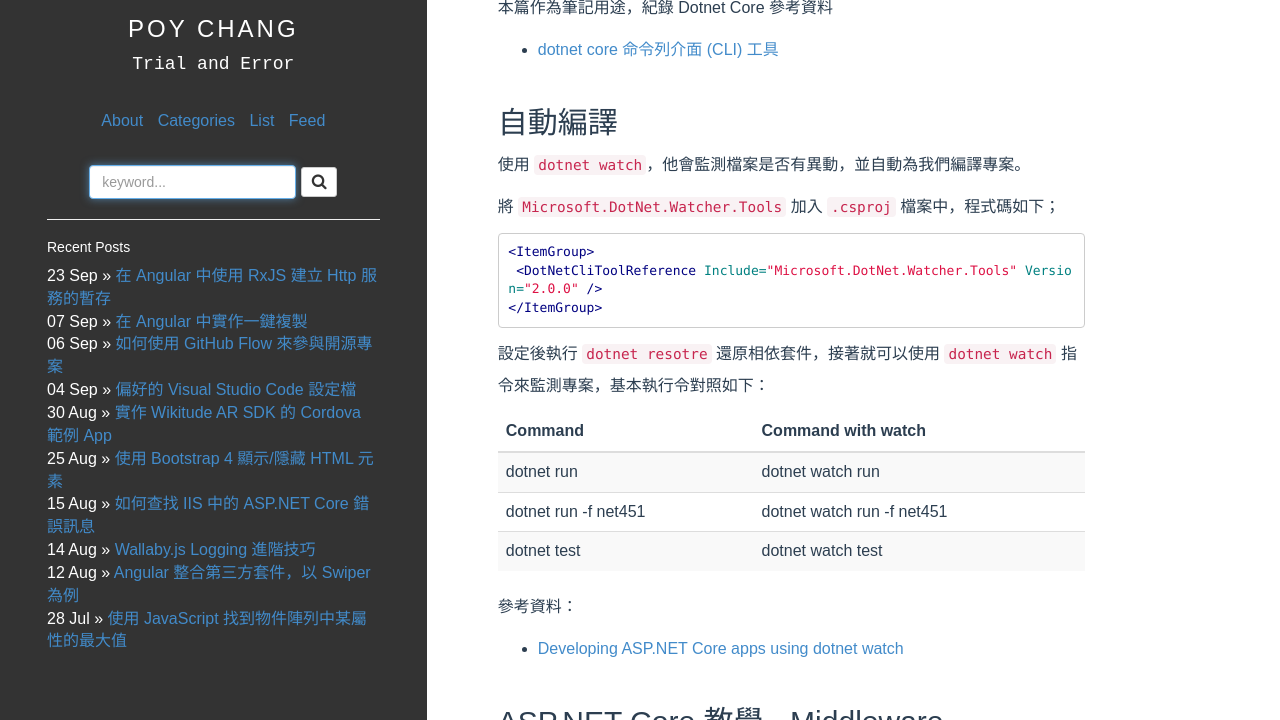
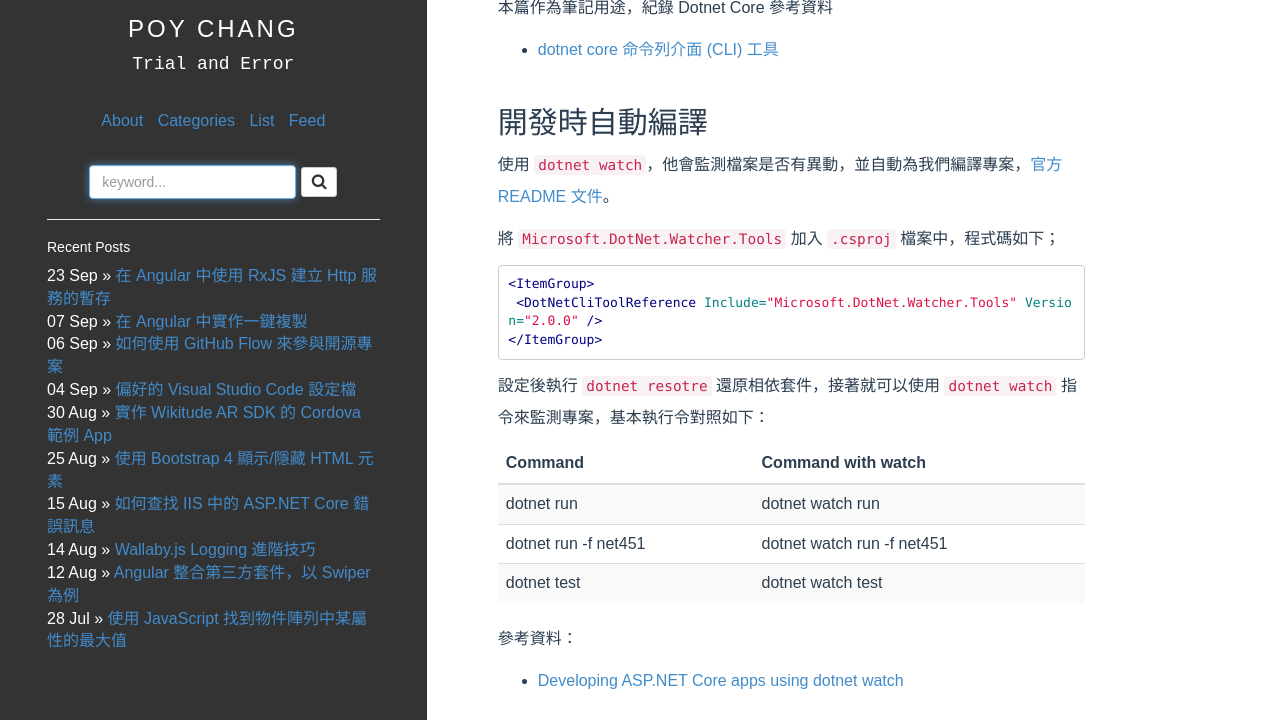
Before and after one commit to poychang/poychang.github.io, a Jekyll site: the page built from _posts/1970-01-01-note-dotnet-core.md, in a window 1280 px wide and 900 px high, cut to the strip 180-900 px from the top of the window. Built offline with Jekyll 4.4.1, drawn with Linux system fonts in a browser that asks for light colours; some web fonts are replaced; comment, search, counter and statistics services are not loaded.

Commit message:
alter note

```diff
--- a/_posts/1970-01-01-note-dotnet-core.md
+++ b/_posts/1970-01-01-note-dotnet-core.md
@@ -10,9 +10,9 @@ categories: [CSharp, dotnet]
 
 * [dotnet core 命令列介面 (CLI) 工具](https://docs.microsoft.com/zh-tw/dotnet/core/tools/)
 
-## 自動編譯
+## 開發時自動編譯
 
-使用 `dotnet watch`，他會監測檔案是否有異動，並自動為我們編譯專案。
+使用 `dotnet watch`，他會監測檔案是否有異動，並自動為我們編譯專案，[官方 README 文件](https://github.com/aspnet/DotNetTools/blob/dev/src/Microsoft.DotNet.Watcher.Tools/README.md)。
 
 將 `Microsoft.DotNet.Watcher.Tools` 加入 `.csproj` 檔案中，程式碼如下；
 
```
